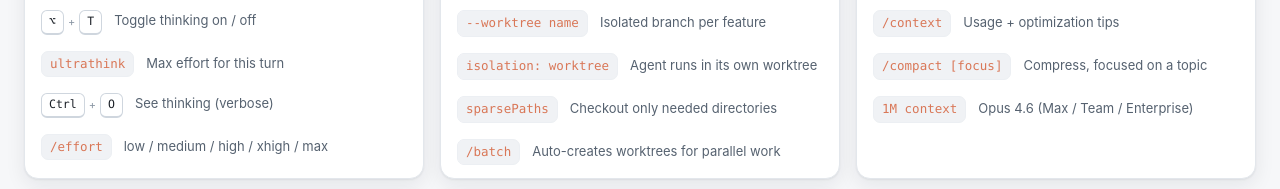
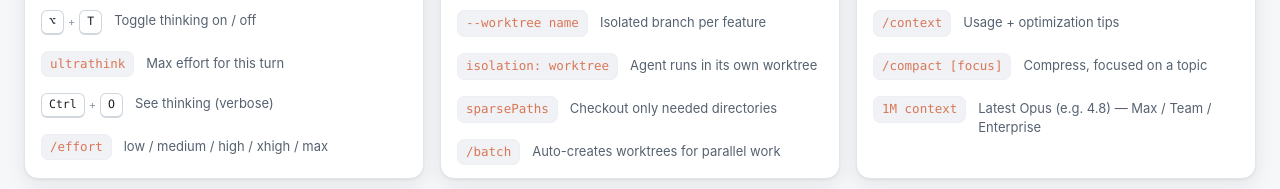
Before and after one commit to arush361/claude-cheatsheet, a plain HTML site: page index.html in a window 1280 px wide. Shown: the part 5591-5780 px from the top of the page. Drawn offline with Linux system fonts and the light colour scheme.

Commit message:
fix: update 1M context entry to latest Opus (4.8)

```diff
--- a/index.html
+++ b/index.html
@@ -451,7 +451,7 @@
    {name:"Context management", items:[
      {cmd:"/context", d:"Usage + optimization tips"},
      {cmd:"/compact [focus]", d:"Compress, focused on a topic"},
-     {cmd:"1M context", d:"Opus 4.6 (Max / Team / Enterprise)"},
+     {cmd:"1M context", d:"Latest Opus (e.g. 4.8) — Max / Team / Enterprise"},
    ]},
    {name:"Voice", items:[
      {cmd:"/voice", d:"Enable push-to-talk"},
```
